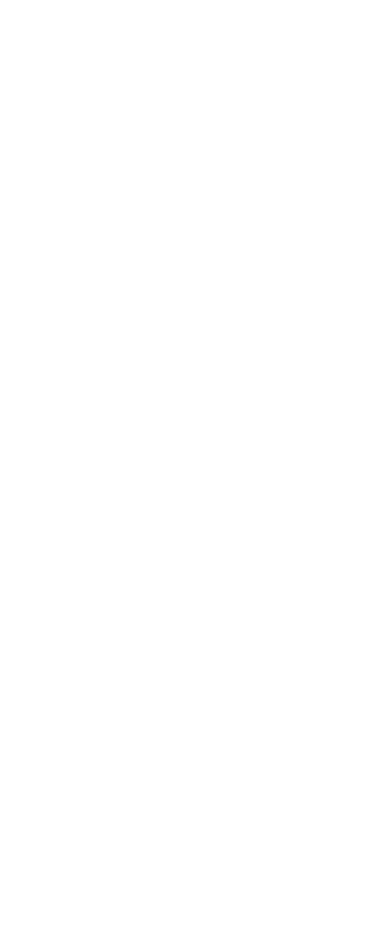
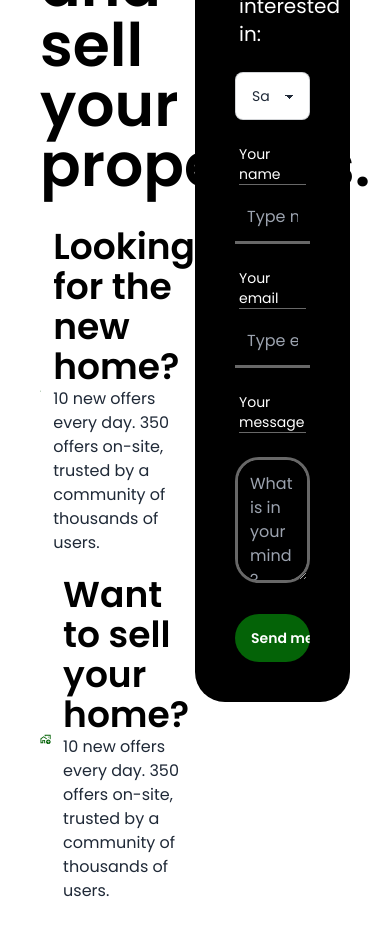
Before and after one commit to mohammadashrafulislam1/Trilokpropco, a React (Vite) app in the folder frontend/: page / in a window 390 px wide. Shown: the part 3060-3995 px from the top of the page. Before the commit the page ends 2775 px from the top, so only its background shows below. Built offline with nearby package versions, Linux system fonts and the light colour scheme; no server answers.

Commit message:
added basic contact section structre

```diff
--- a/frontend/package.json
+++ b/frontend/package.json
@@ -15,6 +15,7 @@
     "react-helmet": "^6.1.0",
     "react-icons": "^5.2.1",
     "react-router-dom": "^6.26.0",
+    "react-star-ratings": "^2.3.0",
     "swiper": "^11.1.9"
   },
   "devDependencies": {
--- a/frontend/src/Component/ForAll/TestimonialCard.jsx
+++ b/frontend/src/Component/ForAll/TestimonialCard.jsx
@@ -1,4 +1,5 @@
 import { IoMdQuote } from "react-icons/io";
+import StarRatings from "react-star-ratings";
 
 const TestimonialCard = (testimonial) => {
     console.log(testimonial?.testimonial)
@@ -10,17 +11,27 @@
         return str;
       };
     return (
-    <div className="">
-         <div><img src={testimonial?.testimonial?.image} alt={testimonial?.testimonial?.name} className="w-20 h-20 mb-[-40px] ml-8 shadow-md rounded-full"/></div>
-        <div className="border-[#c6c6c67d] border-[1px] p-5 pb-8 shadow-md rounded-lg">
-            <h1 className="text-5xl text-[#1829412d] text-end flex justify-end w-[360px]"><IoMdQuote/>
+    <div className="w-full">
+         <div><img src={testimonial?.testimonial?.image} alt={testimonial?.testimonial?.name} className="w-20 h-20 mb-[-50px] ml-8 shadow-md rounded-full"/></div>
+        <div className="border-[#c6c6c67d] border-[1px] p-3 pb-8 shadow-md rounded-lg">
+            <h1 className="text-5xl text-[#1829412d] text-end flex justify-end w-full"><IoMdQuote/>
             </h1>
-            <p className="text-[#929292] mb-8 text-[14px]">{truncateText((testimonial?.testimonial?.details), 19)} <span>more..</span></p>
+            <p className="text-[#301212] mb-6 text-[14px]">{truncateText((testimonial?.testimonial?.details), 19)} <span>more..</span></p>
 
             <hr />
-            <div className="mt-10">
+            <div className="mt-4">
+                <div>
                 <h5 className="font-semibold">{testimonial?.testimonial?.name}</h5>
                 <p className="text-[#929292]">{testimonial?.testimonial?.des}</p>
+                </div>
+                <StarRatings
+                        rating={testimonial?.testimonial?.rating}
+                        starRatedColor="gold"
+                        numberOfStars={5}
+                        starDimension="20px"
+                        starSpacing="2px"
+                        name='rating'
+                    />
             </div>
         </div>
     </div>
--- /dev/null
+++ b/frontend/src/Pages/Home/Home/Contact.jsx
@@ -0,0 +1,93 @@
+import { MdOutlineAddHomeWork } from "react-icons/md";
+import { TbHomeSearch } from "react-icons/tb";
+
+const Contact = () => {
+  return (
+    <div className="my-10 flex justify-center w-full mx-auto items-center px-10">
+      <div className="w-1/2">
+        <h2 className="text-6xl font-semibold text-black">
+          We help to buy and sell your properties.
+        </h2>
+        <div className="flex gap-3 items-center mt-8">
+          <TbHomeSearch className="text-6xl font-semibold text-[#046307]" />
+          <div>
+            <h4 className="text-4xl font-semibold text-black">
+              Looking for the new home?
+            </h4>
+            <p>
+              10 new offers every day. 350 offers on-site, trusted by a
+              community of thousands of users.
+            </p>
+          </div>
+        </div>
+
+        <div className="flex gap-3 items-center mt-5">
+          <MdOutlineAddHomeWork className="text-6xl font-semibold text-[#046307]" />
+          <div>
+            <h4 className="text-4xl font-semibold text-black">
+              Want to sell your home?
+            </h4>
+            <p>
+              10 new offers every day. 350 offers on-site, trusted by a
+              community of thousands of users.
+            </p>
+          </div>
+        </div>
+      </div>
+
+      <div className="w-1/2">
+        <form className="bg-black p-10 rounded-[30px]">
+        <div className="label text-white">
+              <span className="label-text text-white text-xl">I'm interested in:</span>
+            </div>
+          <select
+            name="option"
+            id=""
+            className="select select-bordered w-full mt-4"
+          >
+            <option value="sale">Sale</option>
+            <option value="buy">Buy</option>
+          </select>
+
+          <div>
+            <div className="label mt-4">
+              <span className="label-text text-white border-b-[1px] w-full border-[#ffffff68]">Your name</span>
+            </div>
+            <input
+              type="text"
+              name="name"
+              placeholder="Type name here"
+              className="border-b-[3px] bg-black p-3 focus:border-[#046307] border-[#ffffff68] w-full "
+            />
+          </div>
+          <div>
+            <div className="label mt-4">
+              <span className="label-text border-b-[1px] w-full border-[#ffffff68] text-white">Your email</span>
+            </div>
+            <input
+              type="email"
+              name="email"
+              placeholder="Type email here"
+              className="border-b-[3px] bg-black p-3 focus:border-[#046307] border-[#ffffff68] w-full "
+            />
+          </div>
+          <div>
+            <div className="label mt-4">
+              <span className="label-text border-b-[1px] w-full border-[#ffffff68] text-white">Your message</span>
+            </div>
+            <textarea
+              className="border-[3px] bg-black p-3 focus:border-[#046307] border-[#ffffff68] text-area w-full mt-4 rounded-3xl"
+              placeholder="What is in your mind?"
+              rows={4}
+              name="message"
+            ></textarea>
+          </div>
+
+          <input type="submit" value="Send message" className="btn bg-[#046307] border-0 text-white w-full rounded-full mt-6" />
+        </form>
+      </div>
+    </div>
+  );
+};
+
+export default Contact;
--- a/frontend/src/Pages/Home/Home/Testimonial.jsx
+++ b/frontend/src/Pages/Home/Home/Testimonial.jsx
@@ -63,7 +63,7 @@
     };
 
     return (
-        <div className="my-24 mx-10">
+        <div className="my-24 md:mx-10 mx-2">
             <SectionTitle value="What Our Client Says" />
             <div className="relative">
                 <Swiper
@@ -72,13 +72,15 @@
                     pagination={{
                         clickable: true,
                     }}
-                    slidesPerView={3}
                     initialSlide={1} // Set the second slide as the default
                     onSwiper={(swiper) => applySlideStyles(swiper)} // Apply styles on initial load
                     onSlideChange={handleSlideChange}
                     breakpoints={{
+                        0:{
+                            slidesPerView: 1,
+                        },
                         640: {
-                            slidesPerView: 1.5,
+                            slidesPerView: 1,
                         },
                         768: {
                             slidesPerView: 2,
--- a/frontend/src/Pages/Home/Main/Main.jsx
+++ b/frontend/src/Pages/Home/Main/Main.jsx
@@ -1,4 +1,5 @@
 
+import Contact from "../Home/Contact";
 import ExploreCities from "../Home/ExploreCities";
 import Home from "../Home/Home";
 import Info from "../Home/Info";
@@ -21,6 +22,7 @@
             <Info />
             <LatestBlogs />
             <Testimonial />
+            <Contact />
         </div>
     );
 };
```
Also changed, not shown: 1 other file (tests, documents, lock files or other folders).
